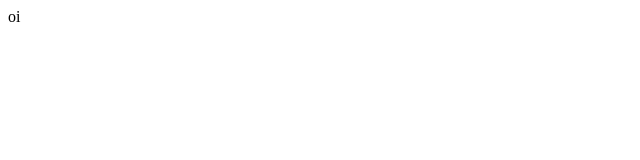
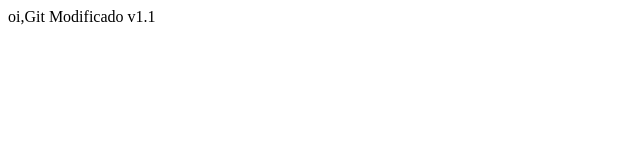
Before and after one commit to gitCVT/aula01, a plain HTML site: page index.html in a window 1280 px wide. Shown: the whole page, without its empty margins (0-640 px from the left). Drawn offline with Linux system fonts and the light colour scheme.

Commit message:
Git Modificado v1.2

```diff
--- a/index.html
+++ b/index.html
@@ -4,6 +4,6 @@
 	<title>Meu Site</title>
 </head>
 <body>
-oi
+oi,Git Modificado v1.1
 </body>
 </html>
```
Also changed, not shown: comandos-Git.txt.
